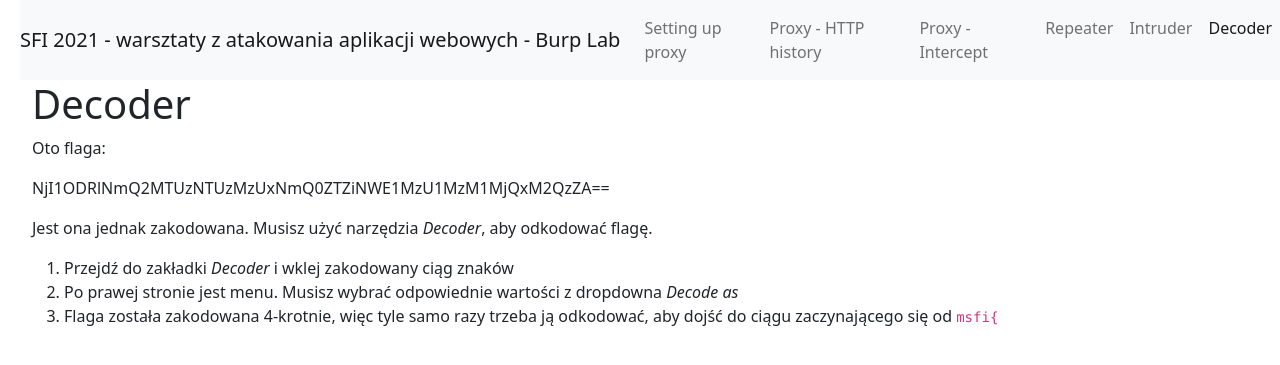
After one commit to gregxsunday/burp-wkshop, a Flask app: page /decoder in a window 1280 px wide. The commit adds this page. Shown: the top 365 px of the page. Run offline with Flask 2, Linux system fonts and the light colour scheme.

Commit message:
added decoder task

```diff
--- a/app/core/views.py
+++ b/app/core/views.py
@@ -1,6 +1,9 @@
 from flask import Blueprint, request, render_template, flash, g, session, redirect, url_for, \
                   abort, jsonify
 from app.core.repository import *
+
+from base64 import b64encode
+from urllib.parse import quote_plus
 
 mod = Blueprint('core', __name__)
 
@@ -8,7 +11,8 @@
   'history': r'msfi{123}',
   'intercept': r'msfi{456}',
   'repeater': r'msfi{789}',
-  'intruder': r'msfi{0ab}'
+  'intruder': r'msfi{0ab}',
+  'decoder': r'msfi{cde}'
 }
 
 @mod.route('/')
@@ -78,3 +82,14 @@
       return jsonify({'error':'I want JSON my friend'}), 400
   else:
     return jsonify({'error':'Bad method my friend'}), 405
+
+@mod.route('/decoder')
+def decoder():
+  flag = flags['decoder']
+  flag = quote_plus(flag)
+  flag = b64encode(flag.encode('utf8'))
+  flag = str(flag)[2:-1]
+  flag = ''.join(list(map(lambda x: hex(ord(x))[2:], flag)))
+  flag = b64encode(flag.encode('utf8'))
+  flag = str(flag)[2:-1]
+  return (render_template('core/decoder.html', nav='decoder', flag=flag))
--- /dev/null
+++ b/app/templates/core/decoder.html
@@ -0,0 +1,19 @@
+{% extends "layout.html" %}
+{% block body %}
+
+<div class="mx-3 px-3">
+    <h1>Decoder</h1>
+    <div>
+        <p>Oto flaga:</p>
+        <p>{{flag}}</p>
+        <p>Jest ona jednak zakodowana. Musisz użyć narzędzia <i>Decoder</i>, aby odkodować flagę.</p>
+        <ol>
+            <li>Przejdź do zakładki <i>Decoder</i> i wklej zakodowany ciąg znaków</li>
+            <li>Po prawej stronie jest menu. Musisz wybrać odpowiednie wartości z dropdowna <i>Decode as</i></li>
+            <li>Flaga została zakodowana 4-krotnie, więc tyle samo razy trzeba ją odkodować, aby dojść do ciągu zaczynającego się od <code>msfi{</code></li>
+        </ol>
+    </div>
+
+</div>
+
+{% endblock %}
--- a/app/templates/layout.html
+++ b/app/templates/layout.html
@@ -31,7 +31,7 @@
                     <a class="nav-link {% if nav == 'intruder' %}active{% endif %}" href="{{url_for('core.intruder')}}">Intruder<span class="sr-only"></span></a>
                 </li>
                 <li class="nav-item">
-                    <a class="nav-link {% if nav == 'decoder' %}active{% endif %}" href="/">Decoder<span class="sr-only"></span></a>
+                    <a class="nav-link {% if nav == 'decoder' %}active{% endif %}" href="{{url_for('core.decoder')}}">Decoder<span class="sr-only"></span></a>
                 </li>
               </ul>
             </div>
```
